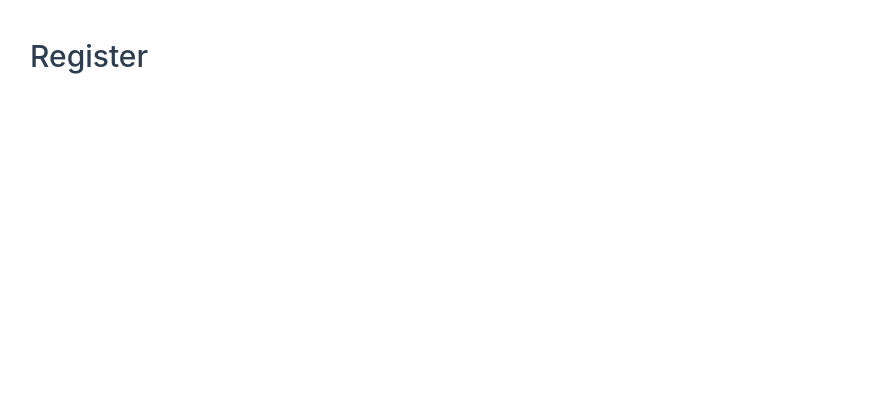
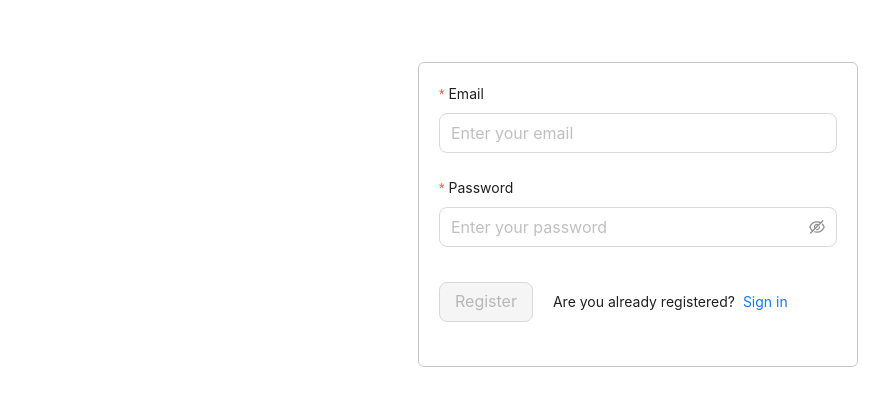
Before and after one commit to diana1m/task-manager, a Vue app: page /auth/register in a window 1280 px wide. Shown: the top 406 px of the page, without its empty margins (2-891 px from the left). Built offline with nearby package versions, Linux system fonts and the light colour scheme.

Commit message:
add login form and register form

```diff
--- a/src/components/AddingForm.vue
+++ b/src/components/AddingForm.vue
@@ -1,25 +1,3 @@
-<template>
-  <a-form
-    class="form"
-    layout="inline"
-    :model="formState"
-    name="basic"
-    :label-col="{ span: 8 }"
-    :wrapper-col="{ span: 16 }"
-    autocomplete="off"
-    @finish="onFinish"
-    @finishFailed="onFinishFailed"
-  >
-    <a-form-item name="task" :rules="[{ required: true, message: 'Please input your task!' }]">
-      <a-input v-model:value="formState.task" placeholder="Enter your task" class="input" />
-    </a-form-item>
-
-    <a-form-item :wrapper-col="{ offset: 8, span: 16 }">
-      <a-button type="primary" html-type="submit">Submit</a-button>
-    </a-form-item>
-  </a-form>
-</template>
-
 <script lang="ts" setup>
 import { reactive } from 'vue'
 import { useTaskStore } from '../stores/task'
@@ -46,6 +24,28 @@ const onFinishFailed = (errorInfo: any) => {
 }
 </script>
 
+<template>
+  <a-form
+    class="form"
+    layout="inline"
+    :model="formState"
+    name="basic"
+    :label-col="{ span: 8 }"
+    :wrapper-col="{ span: 16 }"
+    autocomplete="off"
+    @finish="onFinish"
+    @finishFailed="onFinishFailed"
+  >
+    <a-form-item name="task" :rules="[{ required: true, message: 'Please input your task!' }]">
+      <a-input v-model:value="formState.task" placeholder="Enter your task" class="input" />
+    </a-form-item>
+
+    <a-form-item :wrapper-col="{ offset: 8, span: 16 }">
+      <a-button type="primary" html-type="submit">Submit</a-button>
+    </a-form-item>
+  </a-form>
+</template>
+
 <style scoped>
 .input {
   width: 270px;
--- a/src/pages/LoginPage.vue
+++ b/src/pages/LoginPage.vue
@@ -1,7 +1,104 @@
-<script setup lang="ts"></script>
+<script lang="ts" setup>
+import router from '@/shared/router'
+import { reactive } from 'vue'
+
+interface FormState {
+  email: string
+  password: string
+}
+
+const formState = reactive<FormState>({
+  email: '',
+  password: ''
+})
+
+const onFinish = (values: any) => {
+  formState.email = values.email
+  formState.password = values.password
+
+  router.push('/tasks')
+
+  console.log(values)
+}
+
+const onFinishFailed = (errorInfo: any) => {
+  console.log('Failed:', errorInfo)
+}
+</script>
 
 <template>
-  <main>
-    <h1>Login</h1>
-  </main>
+  <a-form
+    class="form"
+    layout="vertical"
+    :model="formState"
+    name="login"
+    autocomplete="off"
+    @finish="onFinish"
+    @finishFailed="onFinishFailed"
+  >
+    <a-form-item
+      name="email"
+      label="Email"
+      :rules="[{ required: true, message: 'Please input your email!' }]"
+    >
+      <a-input
+        v-model:value="formState.email"
+        type="email"
+        size="large"
+        placeholder="Enter your email"
+        class="input"
+      />
+    </a-form-item>
+    <a-form-item
+      name="password"
+      label="Password"
+      :rules="[{ required: true, message: 'Please input your password!' }]"
+    >
+      <a-input-password
+        v-model:value="formState.password"
+        size="large"
+        placeholder="Enter your password"
+        class="input"
+      />
+    </a-form-item>
+
+    <div class="btnWrapper">
+      <a-form-item :wrapper-col="{ span: 16 }">
+        <a-button
+          type="primary"
+          size="large"
+          html-type="submit"
+          :disabled="formState.email === '' || formState.password === ''"
+        >
+          Login
+        </a-button>
+      </a-form-item>
+      <span
+        >Are you not registered yet?
+        <a-button type="link" html-type="link" class="link">
+          <RouterLink to="/auth/register">Register</RouterLink></a-button
+        >
+      </span>
+    </div>
+  </a-form>
 </template>
+
+<style scoped>
+.form {
+  padding: 20px;
+  border: 1px solid #00000038;
+  border-radius: 6px;
+  width: 440px;
+  margin: 30px auto;
+}
+.btnWrapper {
+  display: flex;
+  gap: 20px;
+  margin-top: 35px;
+  align-items: baseline;
+}
+
+.link {
+  padding: 0;
+}
+</style>
--- a/src/pages/RegisterPage.vue
+++ b/src/pages/RegisterPage.vue
@@ -1,7 +1,101 @@
-<script setup lang="ts"></script>
+<script lang="ts" setup>
+import { reactive } from 'vue'
+
+interface FormState {
+  email: string
+  password: string
+}
+
+const formState = reactive<FormState>({
+  email: '',
+  password: ''
+})
+
+const onFinish = (values: any) => {
+  formState.email = values.email
+  formState.password = values.password
+
+  console.log(values)
+}
+
+const onFinishFailed = (errorInfo: any) => {
+  console.log('Failed:', errorInfo)
+}
+</script>
 
 <template>
-  <main>
-    <h1>Register</h1>
-  </main>
+  <a-form
+    class="form"
+    layout="vertical"
+    :model="formState"
+    name="register"
+    autocomplete="off"
+    @finish="onFinish"
+    @finishFailed="onFinishFailed"
+  >
+    <a-form-item
+      name="email"
+      label="Email"
+      :rules="[{ required: true, message: 'Please input your email!' }]"
+    >
+      <a-input
+        v-model:value="formState.email"
+        type="email"
+        size="large"
+        placeholder="Enter your email"
+        class="input"
+      />
+    </a-form-item>
+    <a-form-item
+      name="password"
+      label="Password"
+      :rules="[{ required: true, message: 'Please input your password!' }]"
+    >
+      <a-input-password
+        v-model:value="formState.password"
+        size="large"
+        placeholder="Enter your password"
+        class="input"
+      />
+    </a-form-item>
+
+    <div class="btnWrapper">
+      <a-form-item :wrapper-col="{ span: 16 }">
+        <a-button
+          type="primary"
+          size="large"
+          html-type="submit"
+          :disabled="formState.email === '' || formState.password === ''"
+        >
+          Register
+        </a-button>
+      </a-form-item>
+      <span
+        >Are you already registered?
+        <a-button type="link" html-type="link" class="link">
+          <RouterLink to="/auth/login">Sign in</RouterLink></a-button
+        >
+      </span>
+    </div>
+  </a-form>
 </template>
+
+<style scoped>
+.form {
+  padding: 20px;
+  border: 1px solid #00000038;
+  border-radius: 6px;
+  width: 440px;
+  margin: 30px auto;
+}
+.btnWrapper {
+  display: flex;
+  gap: 20px;
+  margin-top: 35px;
+  align-items: baseline;
+}
+
+.link {
+  padding: 0;
+}
+</style>
```
